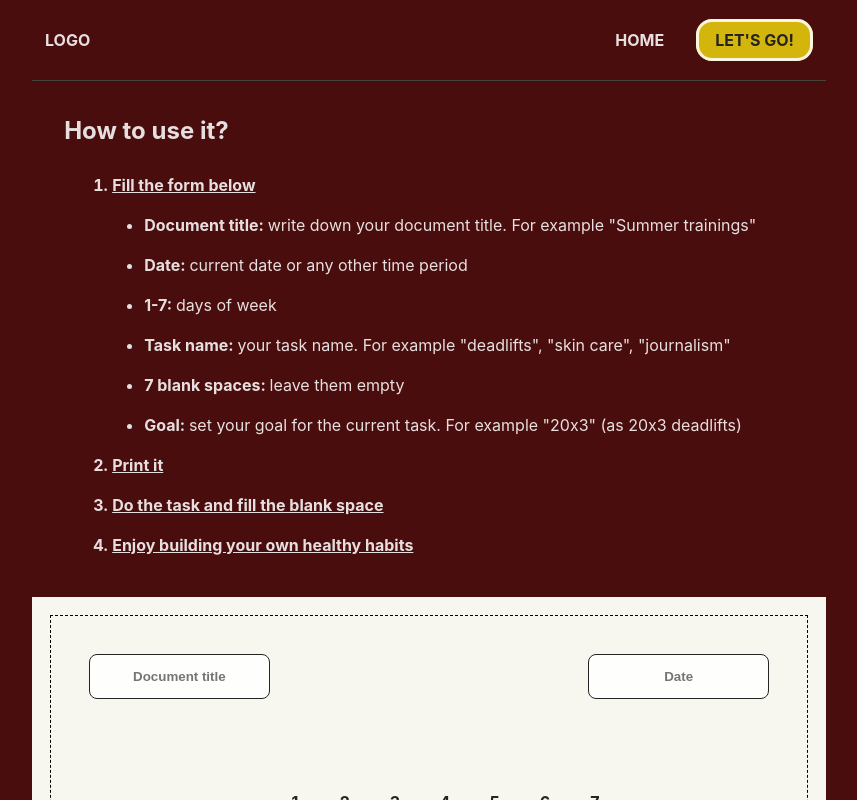
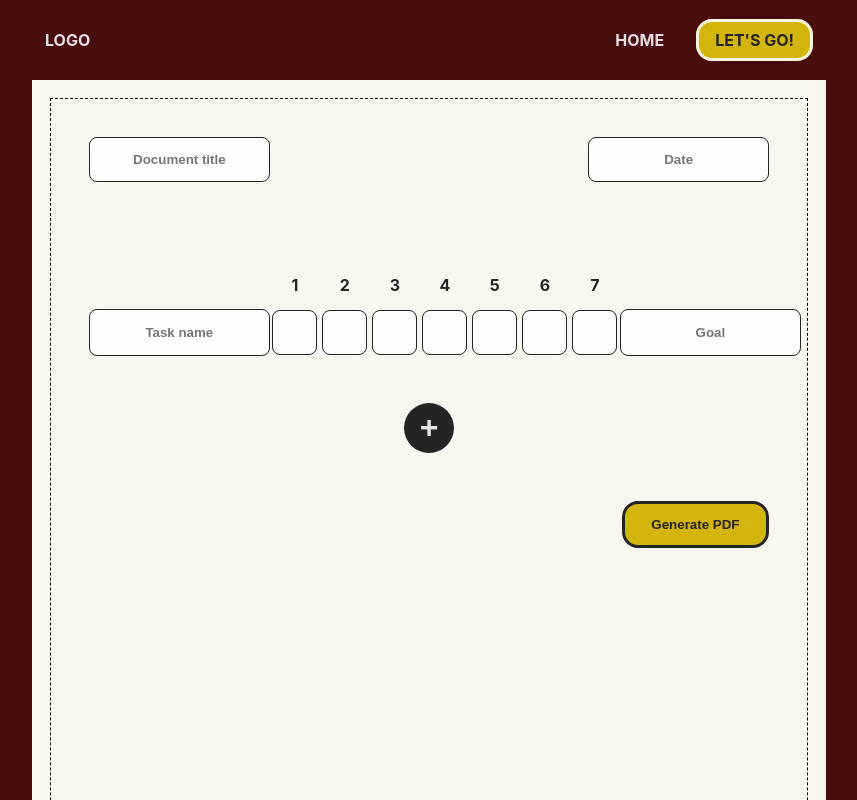
Before and after one commit to NNikiforuk/templateIT, a React (Vite) app: page /create in a window 1280 px wide. Shown: the top 800 px of the page, without its empty margins (211-1068 px from the left). Built offline with nearby package versions, Linux system fonts and the light colour scheme.

Commit message:
Styling for desktop

```diff
--- a/src/components/pages/Create.tsx
+++ b/src/components/pages/Create.tsx
@@ -22,43 +22,6 @@ const Create = () => {
 
 	return (
 		<main className="create">
-			<div className="howto">
-				<h2>How to use it?</h2>
-				<ol className="howto__list">
-					<li className="bold underline">Fill the form below</li>
-					<ul>
-						<li>
-							<span className="bold">Document title: </span>write down your
-							document title. For example "Summer trainings"
-						</li>
-						<li>
-							<span className="bold">Date: </span>current date or any other time
-							period
-						</li>
-						<li>
-							<span className="bold">1-7: </span>days of week
-						</li>
-						<li>
-							<span className="bold">Task name: </span>your task name. For
-							example "deadlifts", "skin care", "journalism"
-						</li>
-						<li>
-							<span className="bold">7 blank spaces: </span>leave them empty
-						</li>
-						<li>
-							<span className="bold">Goal: </span>set your goal for the current
-							task. For example "20x3" (as 20x3 deadlifts)
-						</li>
-					</ul>
-					<li className="bold underline">Print it</li>
-					<li className="bold underline">
-						Do the task and fill the blank space
-					</li>
-					<li className="bold underline">
-						Enjoy building your own healthy habits
-					</li>
-				</ol>
-			</div>
 			<div className="pdf">
 				<div className="pdf__data">
 					<input
@@ -110,9 +73,16 @@ const Create = () => {
 						placeholder="Goal"
 					/>
 				</form>
-				<button className="btn" onClick={handlePrint}>
-					Generate PDF
-				</button>
+				<div className="pdf__btns">
+					<div className="add__task">
+						<button>+</button>
+					</div>
+					<div className="generate__pdf">
+						<button className="btn" onClick={handlePrint}>
+							Generate PDF
+						</button>
+					</div>
+				</div>
 			</div>
 		</main>
 	);
--- a/src/components/pages/create.scss
+++ b/src/components/pages/create.scss
@@ -11,31 +11,6 @@
     padding: 0;
     display: flex;
     flex-direction: column;
-
-    .howto {
-        border-top: 1px solid $gray;
-        color: $white;
-        padding: 2em;
-        text-align: left;
-
-        &__list {
-            margin-top: 1em;
-            padding-left: 3em;
-
-            .underline {
-                text-decoration: underline;
-            }
-
-            li {
-                line-height: 40px;
-            }
-
-            ul {
-                padding-left: 2em;
-                list-style: disc;
-            }
-        }
-    }
 
     .pdf {
         display: inline-block;
@@ -163,6 +138,53 @@
                 grid-area: 2 / 9 / 2 / 9;
             }
         }
+
+        &__btns {
+            display: flex;
+            align-items: center;
+            flex-direction: column;
+            justify-content: center;
+            gap: 3em;
+
+            button {
+                cursor: pointer;
+            }
+
+            .add__task {
+                background-color: $black;
+                width: 50px;
+                height: 50px;
+                display: flex;
+                align-items: center;
+                justify-content: center;
+                border-radius: 50%;
+                cursor: pointer;
+                transition: .5s;
+
+                button {
+                    background-color: transparent;
+                    color: $white;
+                    font-weight: bold;
+                    font-size: 2em;
+                    border: none;
+                    transition: .5s;
+                }
+
+                button:hover {
+                    color: white;
+                }
+            }
+
+            .add__task:hover {
+                background-color: black;
+            }
+
+            .generate__pdf {
+                width: 100%;
+                display: flex;
+                justify-content: flex-end;
+            }
+        }
     }
 }
 
```
